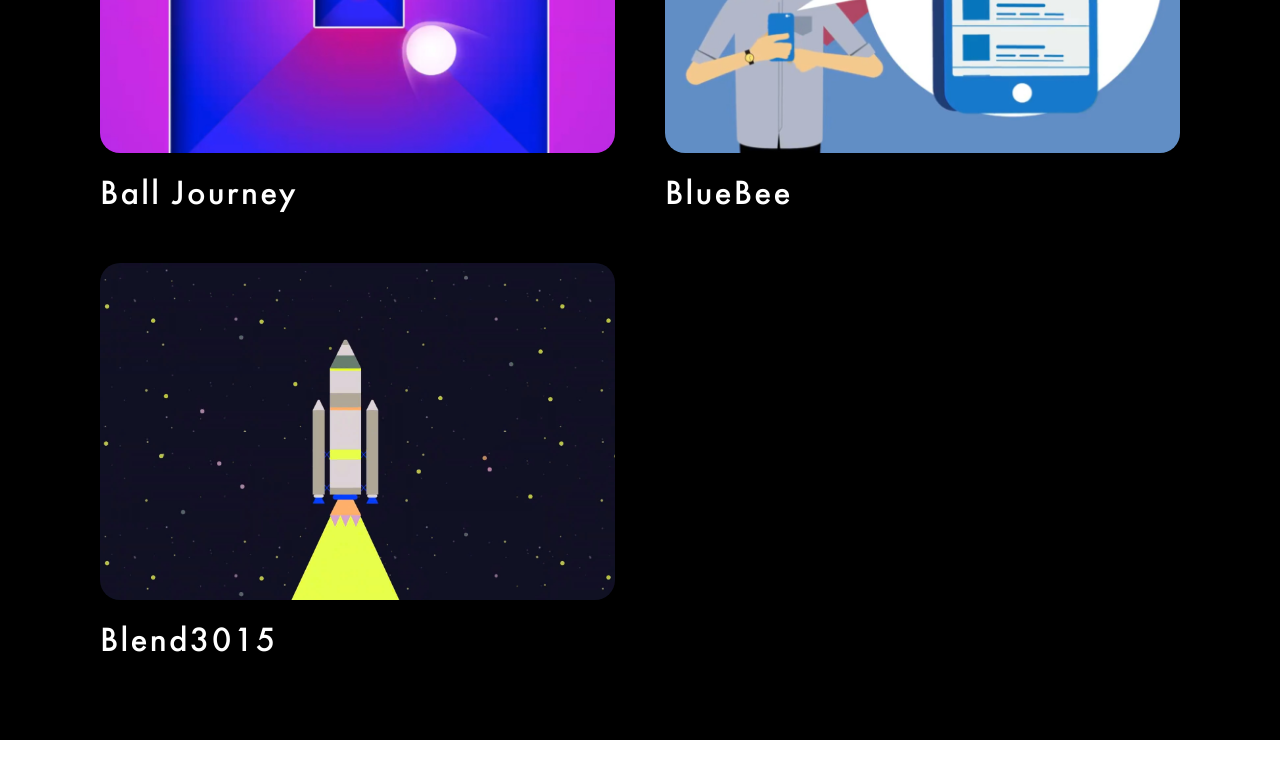
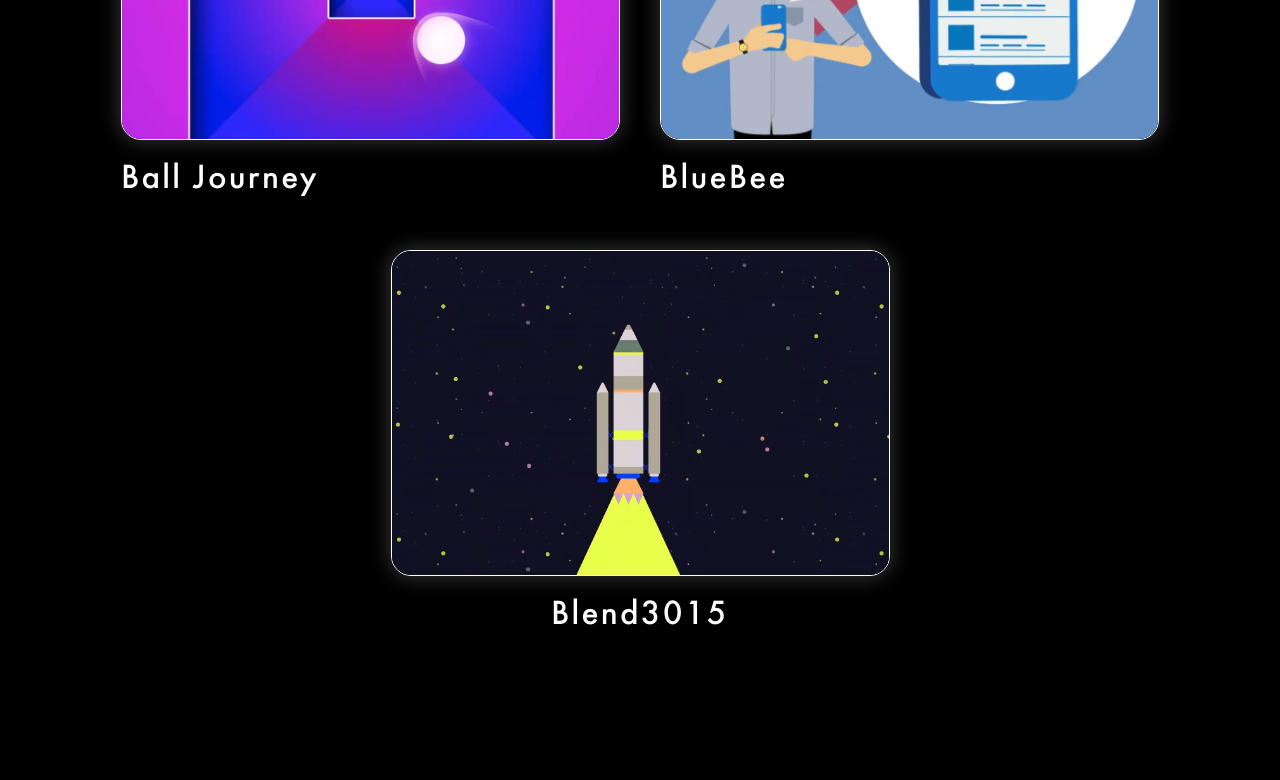
Before and after one commit to nguyenduong44/portfolio, a React (Create React App) app: page /portfolio/the-work in a window 1280 px wide. Shown: the part 1984-2764 px from the top of the page. Built offline with nearby package versions, Linux system fonts and the light colour scheme.

Commit message:
new commit ...

```diff
--- a/src/components/WorkComponent/WorkComponent.module.scss
+++ b/src/components/WorkComponent/WorkComponent.module.scss
@@ -116,15 +116,20 @@ box-shadow: 0px 0px 19px 2px rgba(255,255,255,0.2);
     margin-top: 10rem;
     width: 100%;
     height: 100%;
-    display: grid;
-    grid-template-columns: repeat(2, 1fr);
-    gap: 11rem 5rem;
+    display: flex;
+    flex-wrap: wrap;
+    justify-content: center;
     margin-bottom: 10rem;
     @include mobile{
+      display: grid;
       grid-template-columns: repeat(1, 1fr);
+      text-align: start !important;
     }
     .imgContainer {
+      flex: 0 0 calc(50% - 1px);
       cursor: pointer;
+      padding: 20px;
+      margin-bottom: 70px;
       transition: opacity 0.7s ease;
       img{
         height: 100%;
@@ -132,19 +137,26 @@ box-shadow: 0px 0px 19px 2px rgba(255,255,255,0.2);
         object-fit: cover;
         transition: all 0.4s linear;
         border-radius: 2rem;
+        border: 0.18rem solid rgba($color: #ffffff, $alpha: 1);
+        -webkit-box-shadow:0px 0px 19px 2px rgba(255,255,255,0.2);
+        -moz-box-shadow: 0px 0px 19px 2px rgba(255,255,255,0.2);
+        box-shadow: 0px 0px 19px 2px rgba(255,255,255,0.2);
         &:hover{
           opacity: 0.9;
           transform: scale(0.95);
         }
       }
       h1{
-        margin-top: 1.5rem;
+        margin-top: 1.2rem;
         font-size: clamp(2rem, 5vw + 1rem, $thumbnailTextSize);
         line-height: clamp(2rem, 5vw + 1rem, $thumbnailTextSize);
         letter-spacing: 0.22rem;
         font-weight: 600;
         @include itemsTextBreakPoint{
           font-size: clamp(1.8rem, 5vw + 1rem, 3rem);
+        }
+        @include mobile{
+          text-align: start !important;
         }
       }
     }
--- a/src/components/WorkComponent/index.jsx
+++ b/src/components/WorkComponent/index.jsx
@@ -54,7 +54,9 @@ function WorkComponent() {
         {iframes.map(iframe => (
           <div key={iframe.id} onClick={() => handleThumbnailClick(iframe.id)} className={style.imgContainer}>
             <img src={iframe.thumbnail}/>
-            <h1>{iframe.name}</h1>
+            {iframe.name === 'Blend3015' ? (<h1 style={{textAlign: "center"}}>{iframe.name}</h1>) : (
+              <h1>{iframe.name}</h1>
+            )}
           </div>
         ))}
       </div>
@@ -75,7 +77,7 @@ function WorkComponent() {
         <div className={style.trailerOverlay} onClick={handleCloseTrailer}>
           <div className={style.trailerContainer} onClick={(e) => e.stopPropagation()}>
             <iframe
-              src='https://drive.google.com/file/d/1Fwg4KdOCrW-r57JEcL7y6--01y3VYin1/preview'
+              src='https://drive.google.com/file/d/1crrtYbyzSaGX6Lv-QU74CIjWRW2Ux5s2/preview'
               frameborder="0" allowFullScreen="true" webkitallowfullscreen="true" mozallowfullscreen="true">
             </iframe>
           </div>
```
